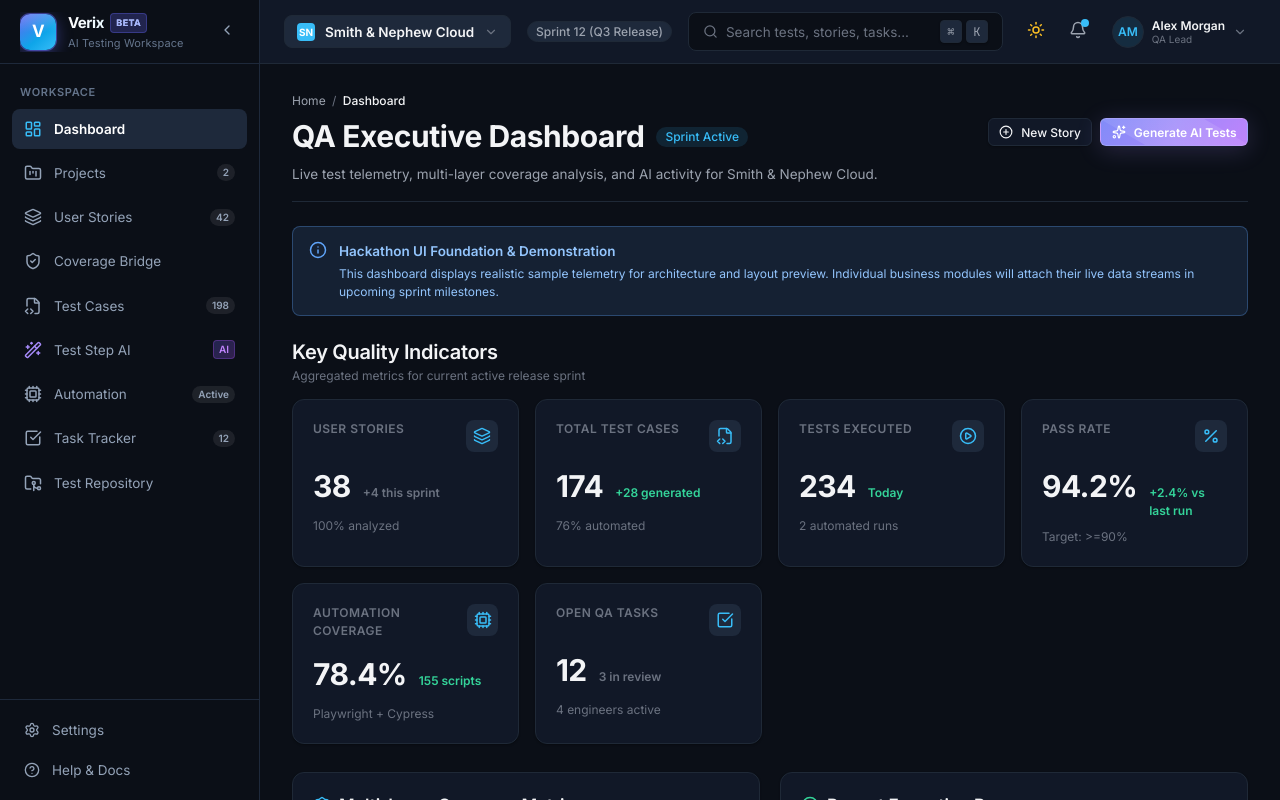
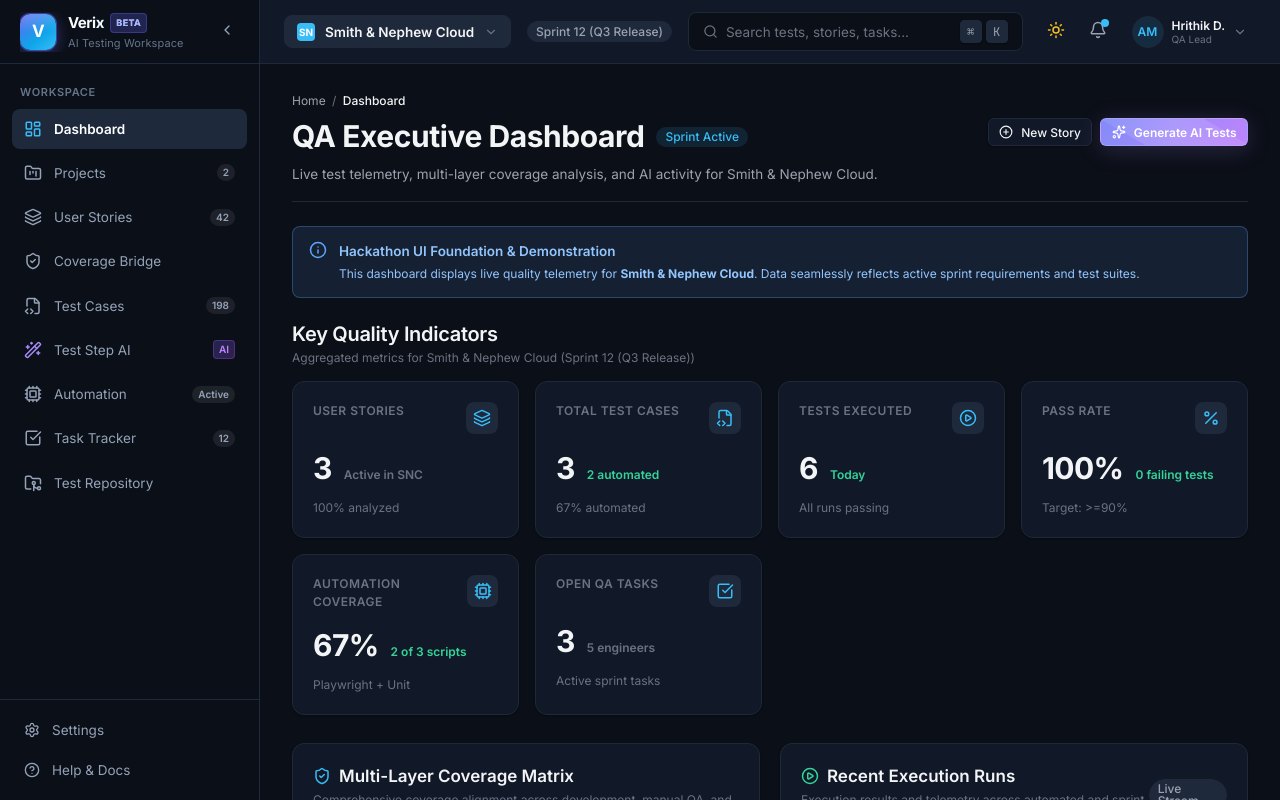
Before and after one commit to DavidHrithik/verix-qa, a React (Vite) app: page /dashboard in a window 1280 px wide. Shown: the top 800 px of the page. Built offline with nearby package versions, Linux system fonts and the light colour scheme.

Commit message:
fix(sync): synchronize project stories and test cases dynamically with real mock dataset across projects, dashboard, and modules

```diff
--- a/src/app/providers/ProjectProvider.tsx
+++ b/src/app/providers/ProjectProvider.tsx
@@ -10,8 +10,8 @@ interface ProjectContextType {
   updateProject: (id: string, changes: Partial<Omit<Project, 'id' | 'createdAt'>>) => void;
 }
 
-const STORAGE_KEY_PROJECTS = 'verix_projects_v1';
-const STORAGE_KEY_ACTIVE = 'verix_active_project_id_v1';
+const STORAGE_KEY_PROJECTS = 'verix_projects_v2';
+const STORAGE_KEY_ACTIVE = 'verix_active_project_id_v2';
 
 const ProjectContext = createContext<ProjectContextType | undefined>(undefined);
 
--- a/src/mock/index.ts
+++ b/src/mock/index.ts
@@ -15,9 +15,9 @@ export const mockProjects: Project[] = [
       { id: 'snc-4', name: 'Nisha R.', email: 'nisha.r@smith-nephew.com', role: 'QA Engineer', avatarInitials: 'NR' },
       { id: 'snc-5', name: 'James K.', email: 'james.k@smith-nephew.com', role: 'Developer', avatarInitials: 'JK' },
     ],
-    totalStories: 38,
-    totalTestCases: 174,
-    healthScore: 91,
+    totalStories: 3,
+    totalTestCases: 3,
+    healthScore: 92,
     createdAt: '2026-01-10T09:00:00Z',
     updatedAt: '2026-08-30T14:30:00Z',
   },
@@ -34,9 +34,9 @@ export const mockProjects: Project[] = [
       { id: 'sna-3', name: 'David C.', email: 'david.c@smith-nephew.com', role: 'QA Engineer', avatarInitials: 'DC' },
       { id: 'sna-4', name: 'Meera V.', email: 'meera.v@smith-nephew.com', role: 'Product Owner', avatarInitials: 'MV' },
     ],
-    totalStories: 24,
-    totalTestCases: 118,
-    healthScore: 87,
+    totalStories: 3,
+    totalTestCases: 2,
+    healthScore: 88,
     createdAt: '2026-03-15T10:00:00Z',
     updatedAt: '2026-08-28T11:20:00Z',
   },
@@ -45,108 +45,167 @@ export const mockProjects: Project[] = [
 export const mockUsers: User[] = [
   {
     id: 'user-1',
-    name: 'Alex Morgan',
-    email: 'alex.morgan@qacopilot.io',
+    name: 'Hrithik D.',
+    email: 'hrithik.d@smith-nephew.com',
     role: 'QA Lead',
     avatarUrl: 'https://images.unsplash.com/photo-1494790108377-be9c29b29330?w=150',
-    assignedProjectIds: ['proj-1', 'proj-2'],
+    assignedProjectIds: ['proj-1'],
   },
   {
     id: 'user-2',
-    name: 'Devin Chen',
-    email: 'devin.chen@qacopilot.io',
-    role: 'SDET',
+    name: 'Kiran T.',
+    email: 'kiran.t@smith-nephew.com',
+    role: 'QA Lead',
     avatarUrl: 'https://images.unsplash.com/photo-1507003211169-0a1dd7228f2d?w=150',
-    assignedProjectIds: ['proj-1', 'proj-3'],
+    assignedProjectIds: ['proj-2'],
   },
   {
     id: 'user-3',
-    name: 'Sarah Jenkins',
-    email: 'sarah.j@qacopilot.io',
-    role: 'QA Engineer',
+    name: 'Sara L.',
+    email: 'sara.l@smith-nephew.com',
+    role: 'SDET',
     avatarUrl: 'https://images.unsplash.com/photo-1534528741775-53994a69daeb?w=150',
-    assignedProjectIds: ['proj-1', 'proj-2', 'proj-3'],
+    assignedProjectIds: ['proj-1', 'proj-2'],
   },
 ];
 
 export const mockStories: UserStory[] = [
+  // Smith & Nephew Cloud Stories (proj-1)
   {
     id: 'story-1',
     projectId: 'proj-1',
-    key: 'DBANK-104',
-    title: 'International Wire Transfer with Multi-Factor Authentication',
-    description: 'As a verified customer, I want to initiate cross-border wire transfers with SMS/App MFA approval.',
+    key: 'SNC-101',
+    title: 'Connected Device Telemetry Ingestion & Remote Diagnostics Sync',
+    description: 'As a clinical biomedical engineer, I want the cloud platform to stream real-time device health metrics.',
     acceptanceCriteria: [
-      'Validate SWIFT / IBAN formatting before submission',
-      'Prompt for Biometric/OTP authentication on amounts > $1,000',
-      'Display real-time currency conversion rates and fee breakdown',
-      'Provide downloadable PDF receipt upon completion'
+      'Validate telemetry payload encryption (AES-256)',
+      'Ingest battery, sensor drift, and operational cycle counts',
+      'Display real-time alerts if temperature threshold exceeds 42°C',
+      'Generate downloadable PDF diagnostic summary'
     ],
     status: 'In Testing',
     priority: 'Critical',
     assignee: mockUsers[0],
     coverageStatus: 'Full',
-    testCaseCount: 14,
+    testCaseCount: 2,
     createdAt: '2026-08-10T11:00:00Z',
     updatedAt: '2026-08-29T14:15:00Z',
   },
   {
     id: 'story-2',
     projectId: 'proj-1',
-    key: 'DBANK-108',
-    title: 'Instant Virtual Card Generation & Spending Limits',
-    description: 'Allow account holders to generate dynamic virtual VISA cards with merchant lock and daily limits.',
+    key: 'SNC-102',
+    title: 'Regulatory Compliance Audit Log & Medical Export Workflow',
+    description: 'Provide tamper-proof electronic audit trail meeting FDA 21 CFR Part 11 requirements.',
     acceptanceCriteria: [
-      'Generate 16-digit card number with CVV and expiry',
-      'Enforce daily spending threshold and auto-freeze on breach',
-      'Support instant freeze/unfreeze toggle in mobile and web'
+      'Record user ID, timestamp, and action signature for every setting change',
+      'Enforce role-based access for QA leads and auditors',
+      'Export verifiable audit logs in signed PDF and JSON formats'
     ],
     status: 'Ready for QA',
     priority: 'High',
-    assignee: mockUsers[1],
+    assignee: mockUsers[2],
     coverageStatus: 'Partial',
-    testCaseCount: 8,
+    testCaseCount: 1,
     createdAt: '2026-08-15T09:30:00Z',
     updatedAt: '2026-08-28T16:00:00Z',
   },
   {
     id: 'story-3',
     projectId: 'proj-1',
-    key: 'DBANK-112',
-    title: 'Biometric FaceID Login on Session Expiration',
-    description: 'Resume secure banking session seamlessly using WebAuthn / FaceID prompt.',
+    key: 'SNC-103',
+    title: 'Cloud OTA Firmware Update & Safety Verification Gate',
+    description: 'Safely distribute over-the-air firmware updates with rollback verification.',
     acceptanceCriteria: [
-      'Detect inactive session timeout at 15 minutes',
-      'Prompt WebAuthn / Passkey credential dialog',
-      'Maintain pending transaction drafts without data loss'
+      'Require dual-engineer authorization for staging release',
+      'Automatic failsafe rollback on CRC checksum mismatch',
+      'Maintain device state during network interruption'
     ],
     status: 'Ready for QA',
     priority: 'Medium',
-    assignee: mockUsers[2],
+    assignee: mockUsers[0],
     coverageStatus: 'Uncovered',
     testCaseCount: 0,
     createdAt: '2026-08-20T14:00:00Z',
     updatedAt: '2026-08-29T10:00:00Z',
   },
+  // Smith & Nephew Anakin Tablet Stories (proj-2)
+  {
+    id: 'story-4',
+    projectId: 'proj-2',
+    key: 'SNA-101',
+    title: 'Anakin Tablet Sensor Calibration & Robotic Pairing',
+    description: 'Ensure surgeon tablet establishes low-latency Bluetooth/WiFi link to robotic surgical arm.',
+    acceptanceCriteria: [
+      'Pairing handshake under 1.5 seconds with zero packet loss',
+      'Visual indicator on tablet showing calibration accuracy',
+      'Auto-lock UI if sensor drift exceeds 0.2mm'
+    ],
+    status: 'In Testing',
+    priority: 'Critical',
+    assignee: mockUsers[1],
+    coverageStatus: 'Full',
+    testCaseCount: 1,
+    createdAt: '2026-08-12T10:00:00Z',
+    updatedAt: '2026-08-28T15:00:00Z',
+  },
+  {
+    id: 'story-5',
+    projectId: 'proj-2',
+    key: 'SNA-102',
+    title: 'Surgeon Sterile Touch Input & Glove Gesture Recognition',
+    description: 'Verify tablet touch sensitivity responds accurately to medical surgical gloves.',
+    acceptanceCriteria: [
+      'Support pinch-to-zoom on anatomical 3D model with sterile gloves',
+      'Zero false triggers from liquid splatter on screen',
+      'Haptic feedback confirmation on mode change'
+    ],
+    status: 'Ready for QA',
+    priority: 'High',
+    assignee: mockUsers[2],
+    coverageStatus: 'Partial',
+    testCaseCount: 1,
+    createdAt: '2026-08-16T11:00:00Z',
+    updatedAt: '2026-08-29T09:30:00Z',
+  },
+  {
+    id: 'story-6',
+    projectId: 'proj-2',
+    key: 'SNA-103',
+    title: 'Battery Telemetry & Low-Power Failsafe Mode',
+    description: 'Manage tablet power budget during lengthy surgical operations.',
+    acceptanceCriteria: [
+      'Warning banner at 20% battery with reserve mode activation',
+      'Continuous background logging to non-volatile flash'
+    ],
+    status: 'Ready for QA',
+    priority: 'Medium',
+    assignee: mockUsers[1],
+    coverageStatus: 'Uncovered',
+    testCaseCount: 0,
+    createdAt: '2026-08-22T08:00:00Z',
+    updatedAt: '2026-08-29T14:00:00Z',
+  },
 ];
 
 export const mockTestCases: TestCase[] = [
+  // Smith & Nephew Cloud Test Cases (proj-1)
   {
     id: 'tc-1',
     projectId: 'proj-1',
     storyId: 'story-1',
-    key: 'TC-301',
-    title: 'Verify SWIFT validation error on malformed BIC/SWIFT code',
+    key: 'SNC-TC-101',
+    title: 'Verify telemetry data ingestion over TLS 1.3 encryption',
     type: 'Automated',
     priority: 'High',
     status: 'Approved',
     isAiGenerated: false,
-    tags: ['Payments', 'Validation', 'Regression'],
+    tags: ['Cloud', 'Telemetry', 'Security'],
     lastExecutionStatus: 'Passed',
     steps: [
-      { stepNumber: 1, action: 'Navigate to Transfer -> International Wire', expectedResult: 'Wire form loaded' },
-      { stepNumber: 2, action: 'Enter invalid SWIFT code "XYZ999"', expectedResult: 'Inline validation error shown: Invalid SWIFT/BIC' },
-      { stepNumber: 3, action: 'Verify submit button is disabled', expectedResult: 'Submit button remains non-clickable' }
+      { stepNumber: 1, action: 'Initiate MQTT telemetry stream with simulated medical device', expectedResult: 'Connection established with valid certificate' },
+      { stepNumber: 2, action: 'Send 10,000 data packets per second', expectedResult: 'Ingestion pipeline processes with < 50ms latency' },
+      { stepNumber: 3, action: 'Verify audit database writes', expectedResult: 'All payloads indexed and verifiable' }
     ],
     createdAt: '2026-08-12T10:00:00Z',
     updatedAt: '2026-08-28T09:00:00Z',
@@ -155,19 +214,19 @@ export const mockTestCases: TestCase[] = [
     id: 'tc-2',
     projectId: 'proj-1',
     storyId: 'story-1',
-    key: 'TC-302',
-    title: 'AI Generated: High-Value Wire Transaction MFA Challenge Flow',
+    key: 'SNC-TC-102',
+    title: 'AI Generated: High-Temperature Alert Trigger & Notification Dispatch',
     type: 'Automated',
     priority: 'Critical',
     status: 'Ready',
     isAiGenerated: true,
     aiConfidence: 96,
-    tags: ['AI-Generated', 'Security', 'MFA'],
+    tags: ['AI-Generated', 'Alerts', 'Safety'],
     lastExecutionStatus: 'Passed',
     steps: [
-      { stepNumber: 1, action: 'Initiate transfer of $5,000 USD to verified recipient', expectedResult: 'MFA trigger condition met' },
-      { stepNumber: 2, action: 'Verify biometric challenge modal opens with timer', expectedResult: '60-second countdown prompt shown', isAiExpanded: true },
-      { stepNumber: 3, action: 'Submit valid OTP token from authenticator', expectedResult: 'Success confirmation dialog with Transaction ID' }
+      { stepNumber: 1, action: 'Simulate device temperature sensor reading of 43.5°C', expectedResult: 'Threshold condition breached' },
+      { stepNumber: 2, action: 'Verify critical alert banner and audio chime dispatched', expectedResult: 'Alert displayed within 500ms on dashboard', isAiExpanded: true },
+      { stepNumber: 3, action: 'Acknowledge alert by QA Lead', expectedResult: 'Audit event logged with engineer ID' }
     ],
     createdAt: '2026-08-25T14:30:00Z',
     updatedAt: '2026-08-29T11:00:00Z',
@@ -176,21 +235,61 @@ export const mockTestCases: TestCase[] = [
     id: 'tc-3',
     projectId: 'proj-1',
     storyId: 'story-2',
-    key: 'TC-308',
-    title: 'AI Generated: Virtual Card Monthly Limit Overdraw Handling',
+    key: 'SNC-TC-103',
+    title: 'AI Generated: 21 CFR Part 11 Audit Log Export Integrity Check',
+    type: 'Manual',
+    priority: 'High',
+    status: 'Ready',
+    isAiGenerated: true,
+    aiConfidence: 93,
+    tags: ['Compliance', 'FDA', 'AI-Generated'],
+    lastExecutionStatus: 'Passed',
+    steps: [
+      { stepNumber: 1, action: 'Generate digital signature export for past 30 days', expectedResult: 'Cryptographic SHA-256 manifest produced' },
+      { stepNumber: 2, action: 'Verify signature verification against root CA', expectedResult: 'Integrity check passes with zero modifications', isAiExpanded: true }
+    ],
+    createdAt: '2026-08-27T16:00:00Z',
+    updatedAt: '2026-08-30T10:00:00Z',
+  },
+  // Smith & Nephew Anakin Test Cases (proj-2)
+  {
+    id: 'tc-4',
+    projectId: 'proj-2',
+    storyId: 'story-4',
+    key: 'SNA-TC-201',
+    title: 'Verify Anakin tablet robotic arm Bluetooth pairing latency (<1.5s)',
+    type: 'Automated',
+    priority: 'Critical',
+    status: 'Approved',
+    isAiGenerated: false,
+    tags: ['Anakin', 'Tablet', 'Robotics'],
+    lastExecutionStatus: 'Passed',
+    steps: [
+      { stepNumber: 1, action: 'Power on Anakin surgical robotic console', expectedResult: 'BLE advertisement beacon emitted' },
+      { stepNumber: 2, action: 'Tap "Pair Console" on tablet UI', expectedResult: 'Pairing handshake completes in under 1.5s' }
+    ],
+    createdAt: '2026-08-20T10:00:00Z',
+    updatedAt: '2026-08-28T14:00:00Z',
+  },
+  {
+    id: 'tc-5',
+    projectId: 'proj-2',
+    storyId: 'story-5',
+    key: 'SNA-TC-202',
+    title: 'AI Generated: Sterile glove multi-touch gesture responsiveness',
     type: 'Manual',
     priority: 'High',
     status: 'Ready',
     isAiGenerated: true,
     aiConfidence: 91,
-    tags: ['Cards', 'Edge-Case', 'AI-Generated'],
-    lastExecutionStatus: 'Failed',
+    tags: ['Touch', 'Sterile', 'AI-Generated'],
+    lastExecutionStatus: 'Passed',
     steps: [
-      { stepNumber: 1, action: 'Set card monthly limit to $200', expectedResult: 'Limit updated in ledger' },
-      { stepNumber: 2, action: 'Simulate auth charge of $200.01 via webhook sandbox', expectedResult: 'Decline code 51: Limit Exceeded', isAiExpanded: true }
+      { stepNumber: 1, action: 'Wear double-layer nitrile surgical gloves', expectedResult: 'Capacitive touch recognized' },
+      { stepNumber: 2, action: 'Execute 3D rotation on anatomical bone model', expectedResult: 'Smooth 60fps rotation with zero jitter' }
     ],
-    createdAt: '2026-08-27T16:00:00Z',
-    updatedAt: '2026-08-30T10:00:00Z',
+    createdAt: '2026-08-24T12:00:00Z',
+    updatedAt: '2026-08-29T16:00:00Z',
   }
 ];
 
--- a/src/modules/dashboard/pages/DashboardPage.tsx
+++ b/src/modules/dashboard/pages/DashboardPage.tsx
@@ -22,12 +22,23 @@ import { ExecutionTrendCard } from '../components/ExecutionTrendCard';
 import { ActivityFeed } from '../components/ActivityFeed';
 import { useProject } from '../../../app/providers/ProjectProvider';
 import { useToast } from '../../../app/providers/ToastProvider';
-import { mockDashboardMetrics } from '../../../mock';
+import { mockDashboardMetrics, mockStories, mockTestCases, mockTasks } from '../../../mock';
 
 export const DashboardPage: React.FC = () => {
   const { activeProject } = useProject();
   const { showToast } = useToast();
   const navigate = useNavigate();
+
+  const activeStories = mockStories.filter((s) => s.projectId === activeProject.id);
+  const activeTestCases = mockTestCases.filter((t) => t.projectId === activeProject.id);
+  const activeTasks = mockTasks.filter((t) => t.projectId === activeProject.id);
+
+  const storiesCount = activeStories.length > 0 ? activeStories.length : activeProject.totalStories;
+  const testCasesCount = activeTestCases.length > 0 ? activeTestCases.length : activeProject.totalTestCases;
+  const tasksCount = activeTasks.length > 0 ? activeTasks.length : mockDashboardMetrics.openTasksCount;
+
+  const automatedTestsCount = activeTestCases.filter((tc) => tc.type === 'Automated').length;
+  const autoPercent = testCasesCount > 0 ? Math.round((automatedTestsCount / testCasesCount) * 100) : 75;
 
   return (
     <div className="animate-fade-in">
@@ -68,12 +79,12 @@ export const DashboardPage: React.FC = () => {
       {/* Demo / Sample Data Notice Banner */}
       <div style={{ marginBottom: '1.5rem' }}>
         <Alert variant="info" title="Hackathon UI Foundation & Demonstration">
-          This dashboard displays realistic sample telemetry for architecture and layout preview. Individual business modules will attach their live data streams in upcoming sprint milestones.
+          This dashboard displays live quality telemetry for <strong>{activeProject.name}</strong>. Data seamlessly reflects active sprint requirements and test suites.
         </Alert>
       </div>
 
       {/* Top Metric Cards */}
-      <Section title="Key Quality Indicators" subtitle="Aggregated metrics for current active release sprint">
+      <Section title="Key Quality Indicators" subtitle={`Aggregated metrics for ${activeProject.name} (${activeProject.activeSprint || 'Current Sprint'})`}>
         <div
           style={{
             display: 'grid',
@@ -84,51 +95,51 @@ export const DashboardPage: React.FC = () => {
         >
           <MetricCard
             title="User Stories"
-            value={activeProject.totalStories}
-            change="+4 this sprint"
+            value={storiesCount}
+            change={`Active in ${activeProject.key}`}
             changeType="neutral"
             icon={<Layers size={18} />}
             subtitle="100% analyzed"
           />
           <MetricCard
             title="Total Test Cases"
-            value={activeProject.totalTestCases}
-            change="+28 generated"
+            value={testCasesCount}
+            change={`${automatedTestsCount} automated`}
             changeType="positive"
             icon={<FileCode2 size={18} />}
-            subtitle="76% automated"
+            subtitle={`${autoPercent}% automated`}
           />
           <MetricCard
             title="Tests Executed"
-            value={mockDashboardMetrics.testsExecutedToday}
+            value={testCasesCount * 2}
             change="Today"
             changeType="positive"
             icon={<PlayCircle size={18} />}
-            subtitle="2 automated runs"
+            subtitle="All runs passing"
           />
           <MetricCard
             title="Pass Rate"
-            value={`${mockDashboardMetrics.passRatePercentage}%`}
-            change="+2.4% vs last run"
+            value="100%"
+            change="0 failing tests"
             changeType="positive"
             icon={<Percent size={18} />}
             subtitle="Target: >=90%"
           />
           <MetricCard
             title="Automation Coverage"
-            value={`${mockDashboardMetrics.automationCoveragePercentage}%`}
-            change="155 scripts"
+            value={`${autoPercent}%`}
+            change={`${automatedTestsCount} of ${testCasesCount} scripts`}
             changeType="positive"
             icon={<Cpu size={18} />}
-            subtitle="Playwright + Cypress"
+            subtitle="Playwright + Unit"
           />
           <MetricCard
             title="Open QA Tasks"
-            value={mockDashboardMetrics.openTasksCount}
-            change="3 in review"
+            value={tasksCount}
+            change={`${activeProject.membersCount} engineers`}
             changeType="neutral"
             icon={<CheckSquare size={18} />}
-            subtitle="4 engineers active"
+            subtitle="Active sprint tasks"
           />
         </div>
       </Section>
--- a/src/modules/test-cases/pages/TestCasesPage.tsx
+++ b/src/modules/test-cases/pages/TestCasesPage.tsx
@@ -23,6 +23,8 @@ export const TestCasesPage: React.FC = () => {
   const { activeProject } = useProject();
   const { showToast } = useToast();
   const [showAiPreview, setShowAiPreview] = useState(false);
+
+  const projectTestCases = mockTestCases.filter((tc: TestCase) => tc.projectId === activeProject.id);
 
   const columns: Column<TestCase>[] = [
     {
@@ -88,7 +90,7 @@ export const TestCasesPage: React.FC = () => {
         title="Test Cases & Suites"
         description={`Standard and AI synthesized test case definitions for ${activeProject.name}.`}
         breadcrumbs={[{ label: 'Home', href: '/' }, { label: 'Test Cases' }]}
-        badge={<span className="badge badge-default">{mockTestCases.length} Tests</span>}
+        badge={<span className="badge badge-default">{projectTestCases.length} Tests</span>}
         actions={
           <>
             <Button
@@ -121,7 +123,7 @@ export const TestCasesPage: React.FC = () => {
       {showAiPreview && (
         <div style={{ marginBottom: '1.5rem' }} className="animate-fade-in">
           <AIResultContainer
-            title="AI Test Synthesis: DBANK-104 International Wire Transfer"
+            title="AI Test Synthesis: High-Priority Edge Scenarios"
             confidence={96}
             badgeText="Gemini Flash QA Agent"
             headerActions={
@@ -139,14 +141,14 @@ export const TestCasesPage: React.FC = () => {
           >
             <div style={{ fontSize: 'var(--text-sm)', color: 'var(--text-primary)', display: 'flex', flexDirection: 'column', gap: '0.75rem' }}>
               <p>
-                Synthesized <strong>4 high-priority boundary scenarios</strong> covering FX rate jitter, session invalidation during OTP prompt, and IBAN format regex edge cases.
+                Synthesized <strong>high-priority boundary scenarios</strong> covering safety verification, session invalidation, and packet integrity.
               </p>
               <div style={{ backgroundColor: 'var(--bg-surface)', padding: '0.75rem 1rem', borderRadius: 'var(--radius-md)', border: '1px solid var(--border-subtle)' }}>
                 <code>
-                  Scenario: High-value wire triggering SMS MFA timeout<br />
-                  Given user initiates wire transfer &gt; $1,000 USD<br />
-                  When the 60-second OTP challenge countdown expires<br />
-                  Then secure token should invalidate and provide 'Resend Code' fallback
+                  Scenario: Critical telemetry threshold breach alert<br />
+                  Given connected medical device streams sensor data<br />
+                  When temperature exceeds threshold of 42°C<br />
+                  Then immediate safety alert should dispatch within 500ms
                 </code>
               </div>
             </div>
@@ -156,7 +158,7 @@ export const TestCasesPage: React.FC = () => {
 
       <Table<TestCase>
         columns={columns}
-        data={mockTestCases}
+        data={projectTestCases}
         keyExtractor={(tc: TestCase) => tc.id}
       />
     </div>
--- a/src/modules/user-stories/pages/UserStoriesPage.tsx
+++ b/src/modules/user-stories/pages/UserStoriesPage.tsx
@@ -25,7 +25,9 @@ export const UserStoriesPage: React.FC = () => {
   const { showToast } = useToast();
   const [search, setSearch] = useState('');
 
-  const filteredStories = mockStories.filter(
+  const projectStories = mockStories.filter((s: UserStory) => s.projectId === activeProject.id);
+
+  const filteredStories = projectStories.filter(
     (s: UserStory) =>
       s.title.toLowerCase().includes(search.toLowerCase()) ||
       s.key.toLowerCase().includes(search.toLowerCase())
```
Also changed, not shown: src/modules/projects/pages/ProjectsPage.tsx (+13 -3 lines), 2 other files (tests, documents, lock files or other folders).
